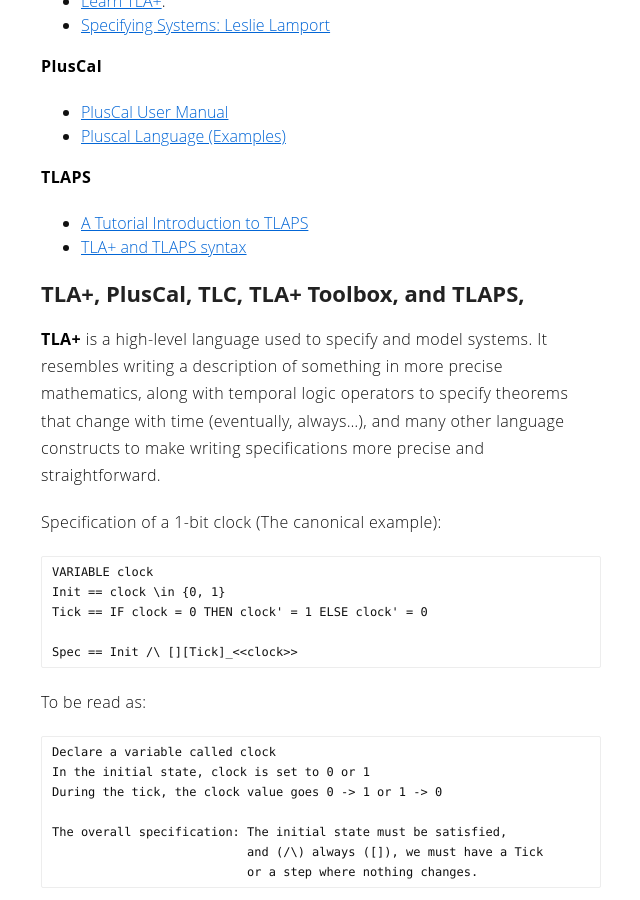
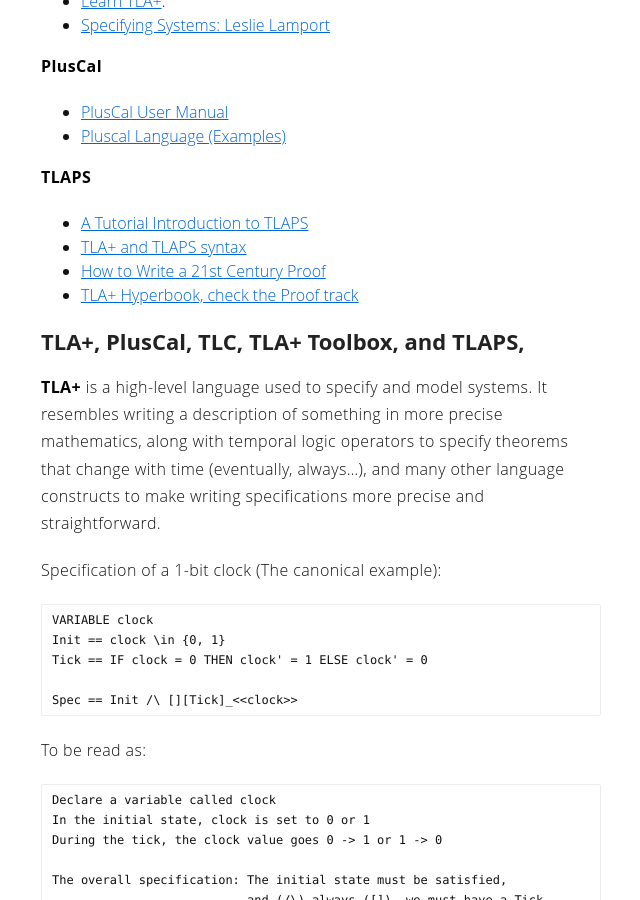
Before and after one commit to frizensami/frizensami.github.io, a Jekyll site: the page built from _posts/2019-04-18-tlaplus.markdown, in a window 1280 px wide and 900 px high, scrolled down 488 px. Shown: the whole window, without its empty margins (319-959 px from the left). Built offline with Jekyll 4.4.1, drawn with Linux system fonts in a browser that asks for light colours.

Commit message:
Add more TLAPS resources

```diff
--- a/_posts/2019-04-18-tlaplus.markdown
+++ b/_posts/2019-04-18-tlaplus.markdown
@@ -25,6 +25,8 @@ These are the resources I used to learn about TLA+ and the system surrounding it
 **TLAPS**
 - [A Tutorial Introduction to TLAPS](http://tla2014.loria.fr/slides/kriener.pdf)
 - [TLA+ and TLAPS syntax](http://lamport.azurewebsites.net/tla/tla2-guide.pdf)
+- [How to Write a 21st Century Proof](https://lamport.azurewebsites.net/pubs/proof.pdf)
+- [TLA+ Hyperbook, check the Proof track](http://lamport.azurewebsites.net/tla/hyperbook.html)
 
 ## TLA+, PlusCal, TLC, TLA+ Toolbox, and TLAPS,
 **TLA+** is a high-level language used to specify and model systems. It resembles writing a description of something in more precise mathematics, along with temporal logic operators to specify theorems that change with time (eventually, always...), and many other language constructs to make writing specifications more precise and straightforward.
```
